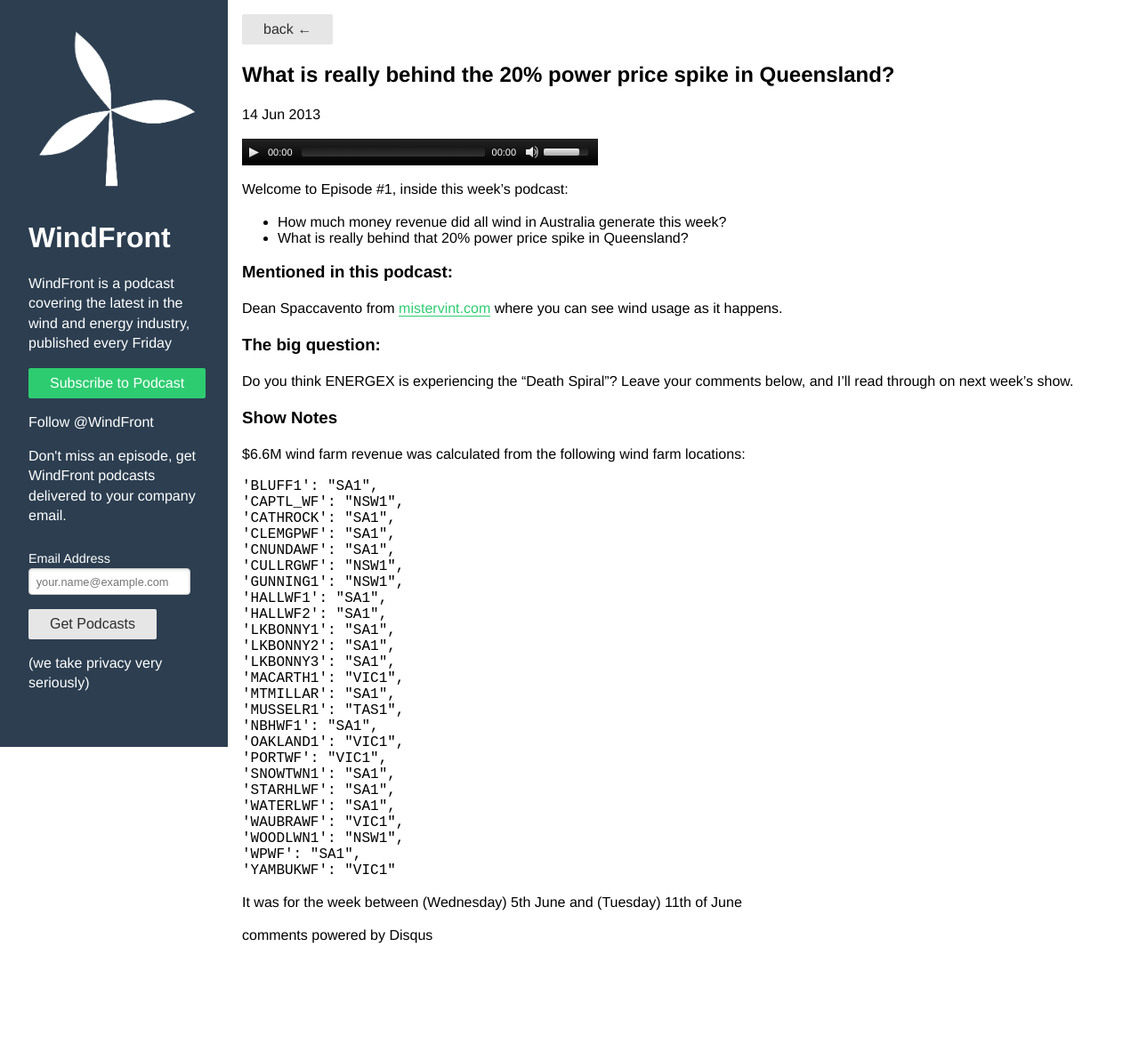
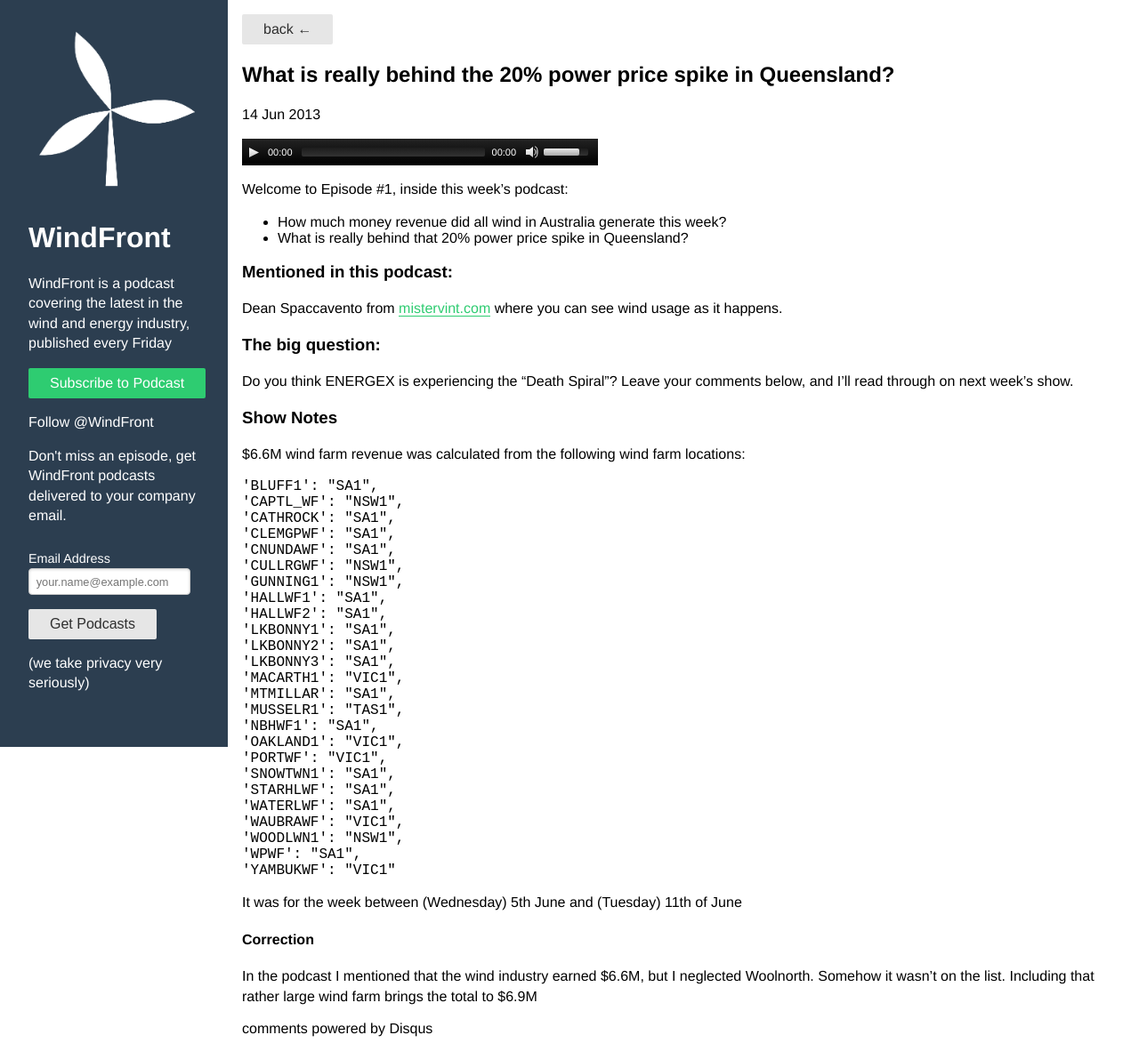
Before and after one commit to jtrain/wf-podcast, a Jekyll site: the page built from _posts/2013-06-14-price-spike-in-queensland.md, in a window 1280 px wide. Shown: the whole page at 89% size. Built offline with Jekyll 4.4.1, drawn with Linux system fonts in a browser that asks for light colours; nearby versions of some CDN libraries; comment, search, counter and statistics services are not loaded; before the commit the page ends 1077 px from its top, so only the background shows below that.

Commit message:
correction about woolnorth

```diff
--- a/_posts/2013-06-14-price-spike-in-queensland.md
+++ b/_posts/2013-06-14-price-spike-in-queensland.md
@@ -52,3 +52,7 @@
     'YAMBUKWF': "VIC1"
 
 It was for the week between (Wednesday) 5th June and (Tuesday) 11th of June
+
+#### Correction
+In the podcast I mentioned that the wind industry earned $6.6M, but I neglected Woolnorth.
+Somehow it wasn't on the list. Including that rather large wind farm brings the total to $6.9M
```
